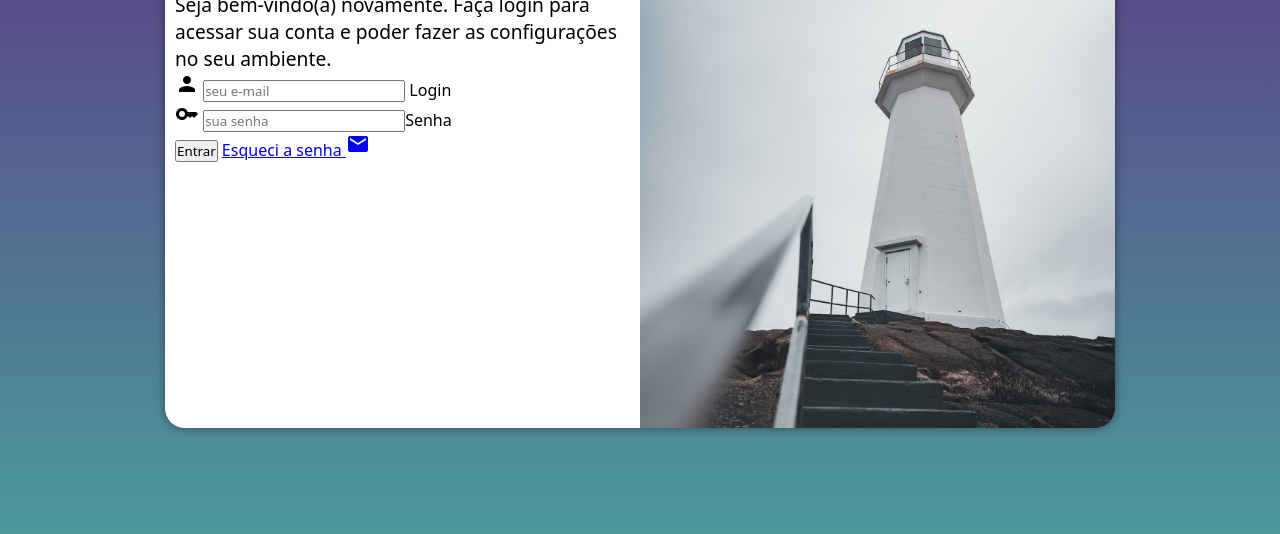
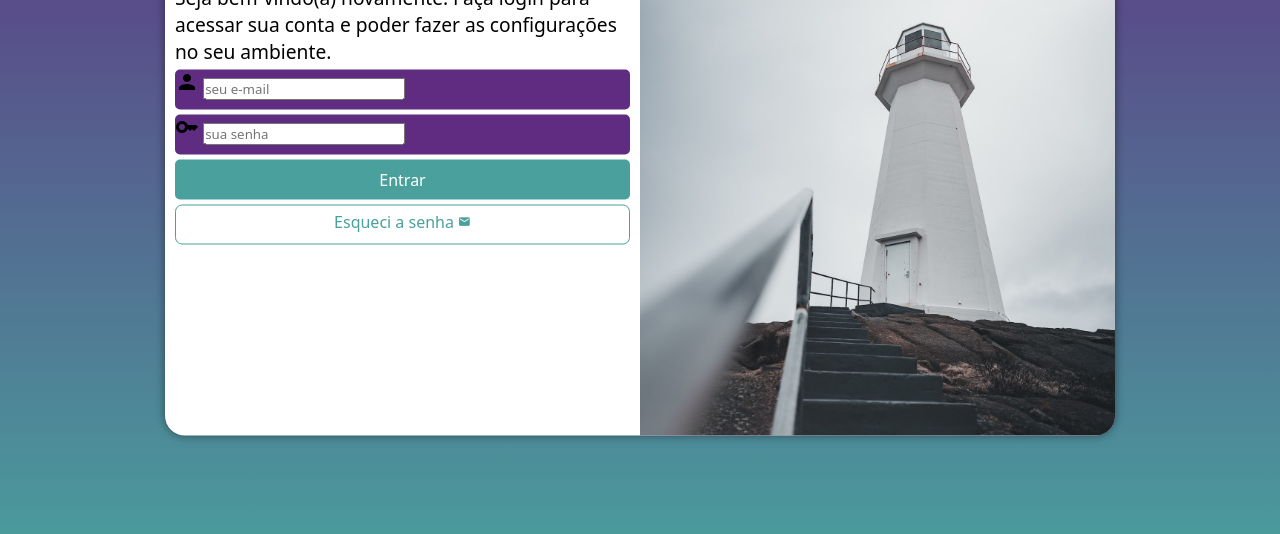
Before and after one commit to luana-karlla/projeto-login, a plain HTML site: page index.html in a window 1280 px wide. Shown: the part 222-756 px from the top of the page. Drawn offline with Linux system fonts and the light colour scheme.

Commit message:
Apliquei estilo ao formulário

```diff
--- a/estilos/style.css
+++ b/estilos/style.css
@@ -33,7 +33,7 @@ section#login{
 
     background-color: white;
     width: 250px;
-    height: 500px;
+    height: 515px;
     border-radius: 20px;
     box-shadow: 0px 0px 10px rgba(0, 0, 0, 0.450);
 
@@ -56,6 +56,51 @@ div#formulario > h1{
     text-align: center;
     margin-bottom: 10px;
 }
+form > div.campo{
+    background-color: #5f2c82;
+    display: block;
+    width: 100%;
+    height: 40px;
+    border-radius: 5px;
+    margin: 5px 0px;
+}
+div.campo > label{
+    display: none;
+}
 div#formulario > p{
     font-size: 0.8em;
 }
+form > input[type=submit]{
+    display: block;
+    font-size: 1em;
+    width: 100%;
+    height: 40px;
+    background-color: #49a09d;
+    color: white;
+    border: none;
+    border-radius: 5px;
+    cursor: pointer;
+}
+form > input[type=submit]:hover{
+    background-color: #49a09d;
+}
+form > a.botao{
+    display: block;
+    text-align: center;
+    font-size: 1em;
+    width: 100%;
+    height: 40px;
+    padding-top: 5px;
+    margin-top: 5px;
+    background-color: white;
+    color: #49a09d;
+    border: 1px solid #49a09d;
+    border-radius: 7px;
+    text-decoration: none;
+}
+form > a.botao:hover{
+    background-color: #6dece8fb;
+}
+form > a.botao span{
+    font-size: 0.8em;
+}
--- a/index.html
+++ b/index.html
@@ -31,7 +31,7 @@
                     </div>
 
                     <input type="submit" value="Entrar">
-                    <a href="esqueci.html">
+                    <a href="esqueci.html" class="botao">
                         Esqueci a senha <span class="material-icons">mail</span>
                     </a>
                 </form>
```
